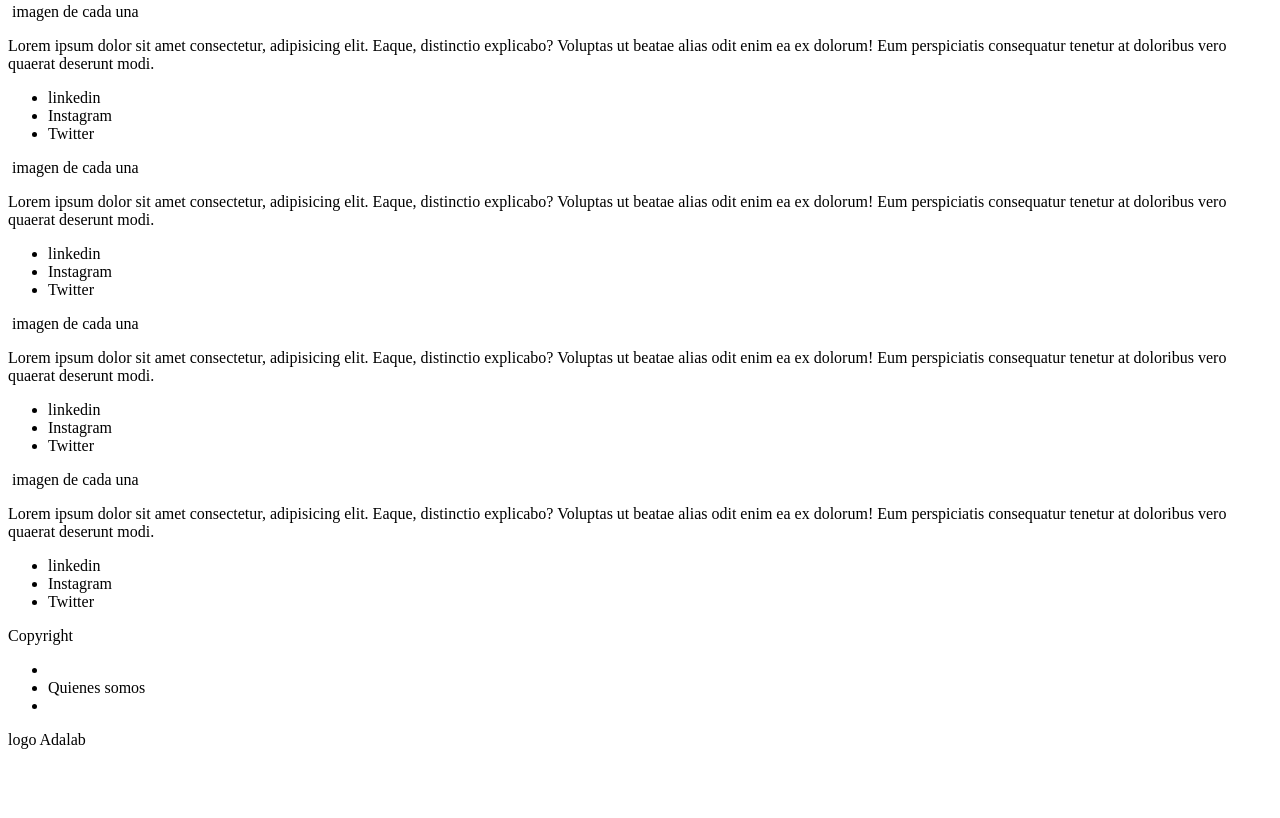
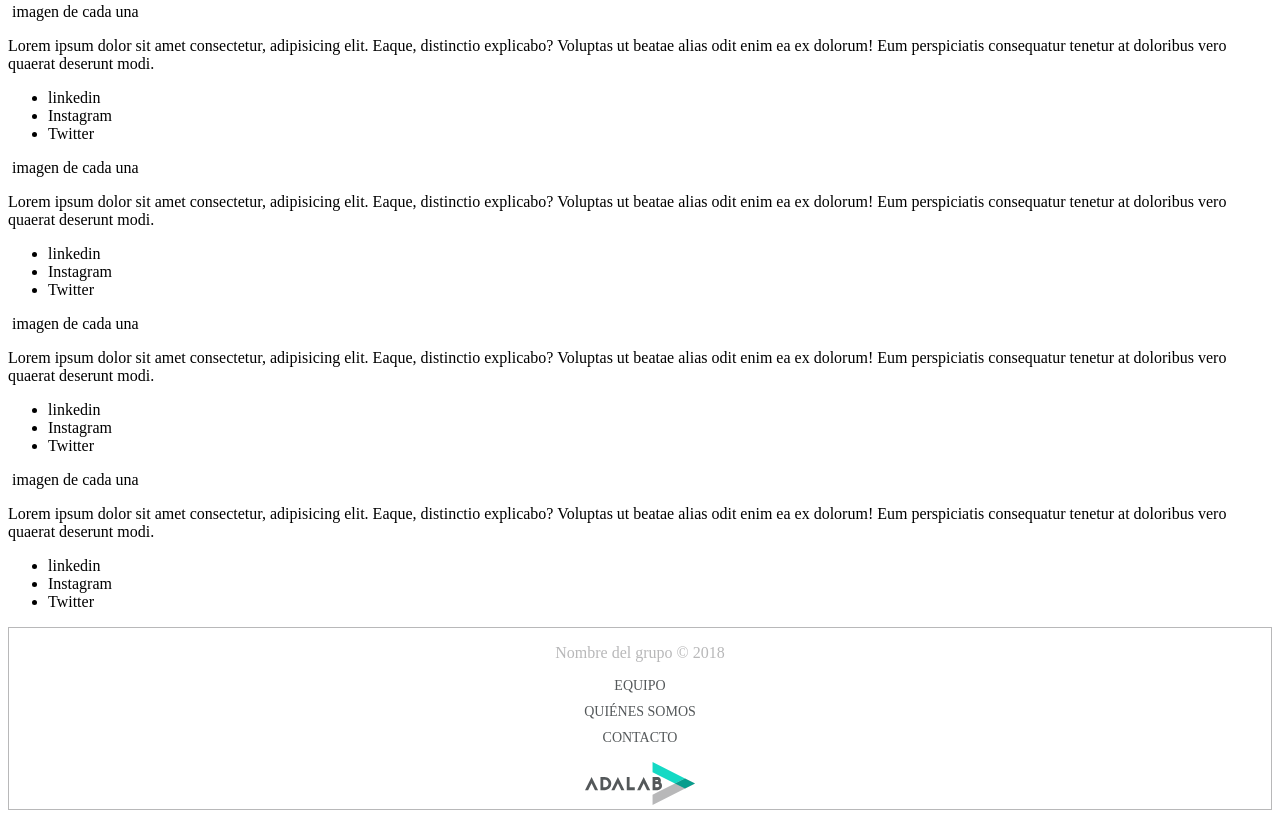
Before and after one commit to Adalab/project-promo-q-module-1-team-2, a plain HTML site: page index.html in a window 1280 px wide. Shown: the part 688-1506 px from the top of the page. Before the commit the page ends 1445 px from the top, so only its background shows below. Drawn offline with Linux system fonts and the light colour scheme.

Commit message:
css footer

```diff
--- a/css/style.css
+++ b/css/style.css
@@ -0,0 +1,32 @@
+.footer{
+    text-align: center;
+    background-color: white;
+    border: 1px solid #b8b8b9;
+
+}
+
+.copyright{
+    color:#b8b8b9
+}
+
+.items-footer{
+    display: flex;
+    flex-direction: column;
+    gap:10px;
+    list-style: none;
+    padding: 0;
+
+
+}
+
+.items-footer > li{
+    font-size: 14px;
+    color:#54585a;
+
+}
+
+.img-footer{
+   width: 110px;
+   height: auto;
+
+}
--- a/index.html
+++ b/index.html
@@ -1,14 +1,13 @@
 <!DOCTYPE html>
 <html lang="en">
+
 <head>
   <meta charset="UTF-8" />
   <meta http-equiv="X-UA-Compatible" content="IE=edge" />
   <meta name="viewport" content="width=device-width, initial-scale=1.0" />
-    <script
-      src="https://kit.fontawesome.com/37bd59997a.js"
-      crossorigin="anonymous"
-    ></script>
+  <script src="https://kit.fontawesome.com/37bd59997a.js" crossorigin="anonymous"></script>
   <link rel="stylesheet" href="css/style.css" />
+
   <title>Document</title>
 </head>
 
@@ -133,20 +132,21 @@
       </article>
     </section>
   </main>
-    <footer>
-      <section>
-        <p>Copyright</p>
+  <footer class="footer">
+    <section class="section-copyright">
+      <p class="copyright">Nombre del grupo © 2018</p>
     </section>
     <section>
       <nav>
-          <ul>
-            <li></li>
-            <li>Quienes somos</li>
-            <li></li>
+        <ul class="items-footer">
+          <li> <a href="./index.html#equipo"></a> EQUIPO</li>
+          <li> <a href="./index.html#quienes"></a> QUIÉNES SOMOS</li>
+          <li> <a href="./index.html#contacto"></a> CONTACTO</li>
         </ul>
       </nav>
     </section>
-      <section>logo Adalab</section>
+    <img class="img-footer" src="./Images/logo-adalab.svg" alt="logo-adalab">
   </footer>
 </body>
+
 </html>
```
Also changed, not shown: Images/logo-adalab.svg (added), 1 other file. Lines whose indentation alone changed are shown as unchanged.
